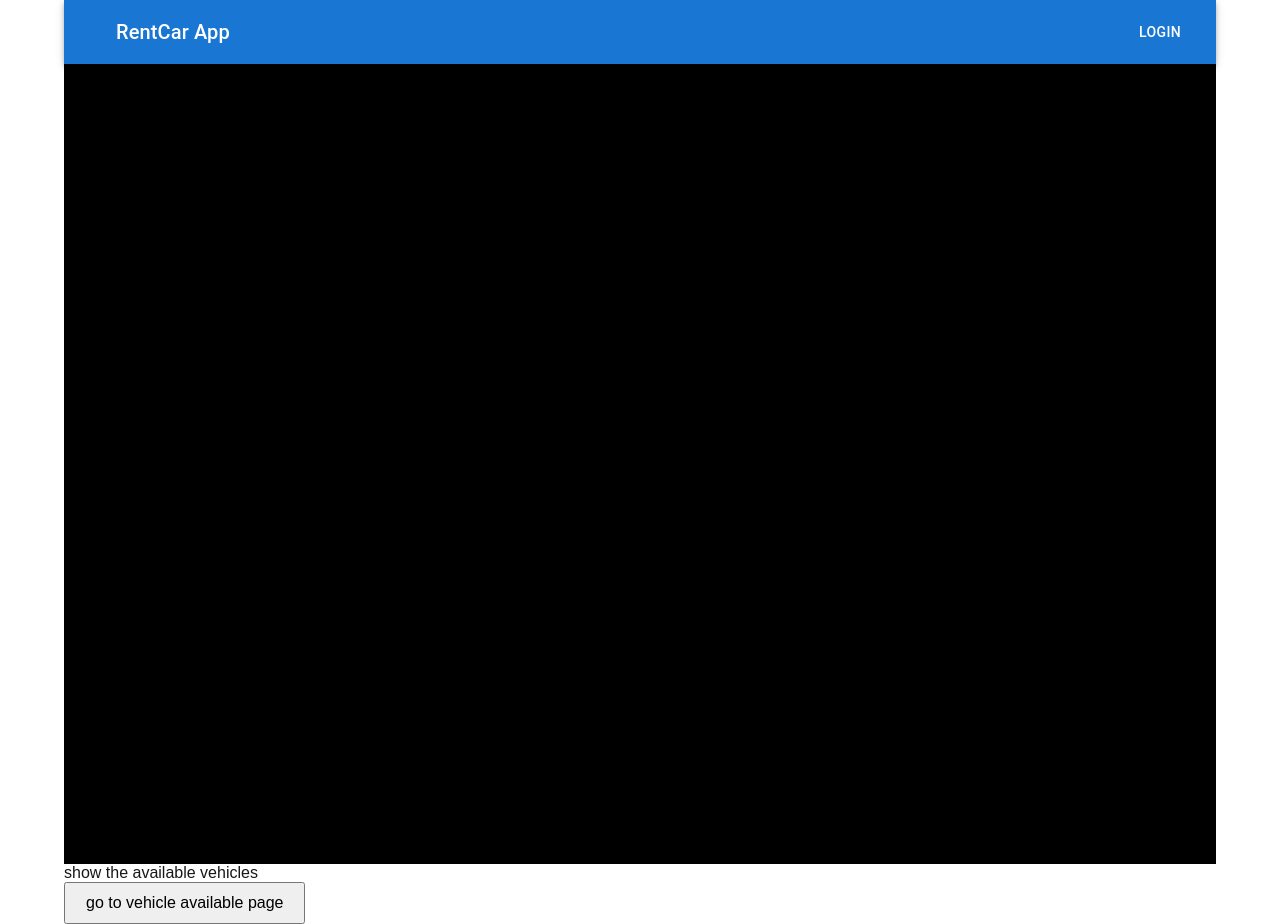
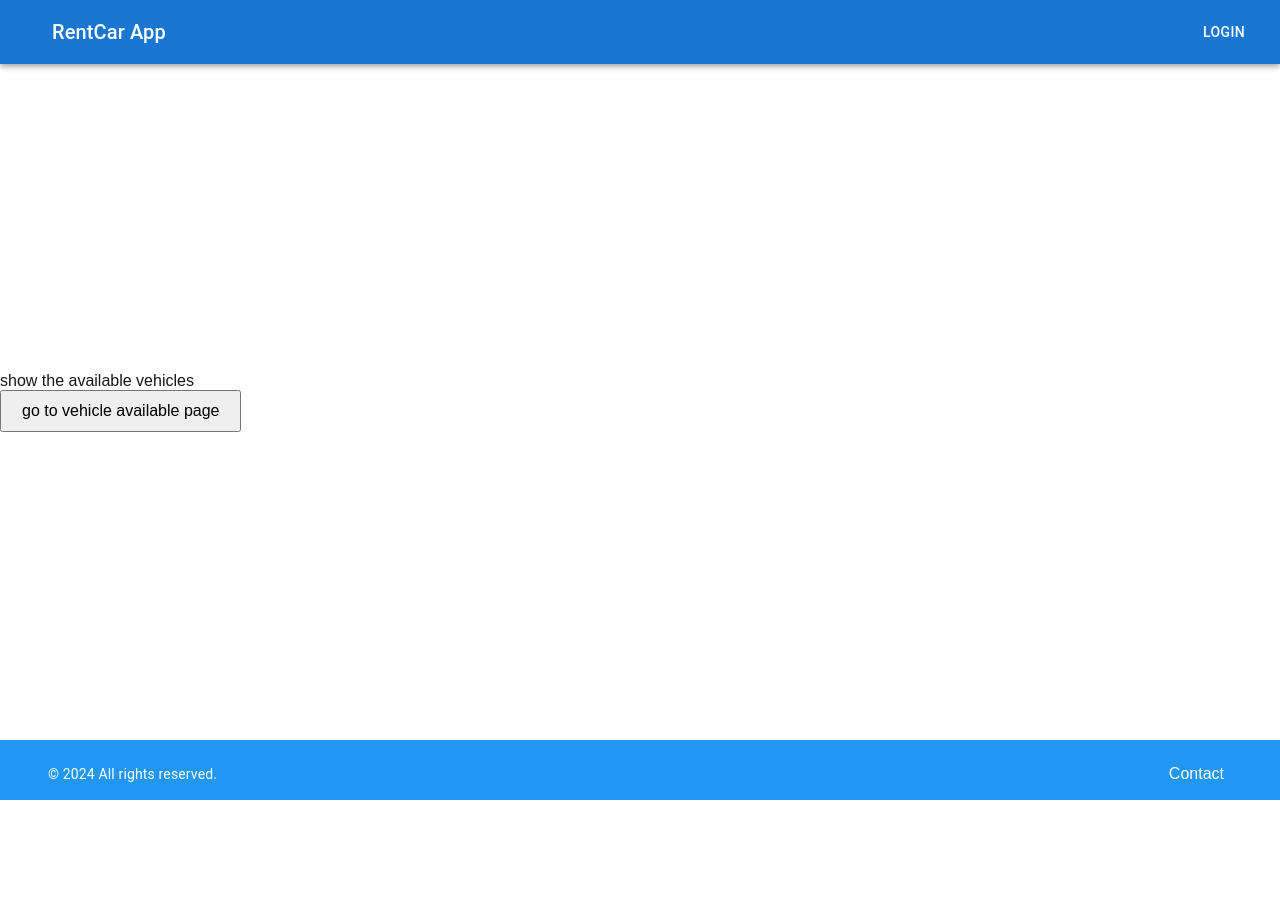
Before and after one commit to ramndiazg/rentcar-frontend, a Next.js app: page / in a window 1280 px wide. After the commit the page ends 800 px from the top, so only its background shows below. Built offline with nearby package versions, Linux system fonts and the light colour scheme.

Commit message:
fixing appbar

```diff
--- a/src/app/components/Footer.js
+++ b/src/app/components/Footer.js
@@ -9,11 +9,15 @@ function Footer() {
     <Box
       component="footer"
       sx={{
-        py: 2,
-        px: 2,
+        py: 3,
+        px: 3,
         mt: "auto",
         backgroundColor: "#2196f3",
         color: "white",
+        width: "100%",
+        height: "60px",
+        position: "sticky",
+        top: "100vh",
       }}
     >
       <Container
--- a/src/app/page.js
+++ b/src/app/page.js
@@ -1,11 +1,10 @@
 "use client";
 
 import { useRouter } from "next/navigation";
-import Appbar from "./components/Appbar"
-// import AppbarTest from "./components/AppbarTest"
-import * as React from 'react';
+import Appbar from "./components/Appbar";
+import Footer from "./components/Footer";
+import * as React from "react";
 import Box from '@mui/material/Box';
-import Container from '@mui/material/Container';
 
 export default function Home() {
   const router = useRouter();
@@ -15,11 +14,15 @@ export default function Home() {
   };
 
   return (
-    <React.Fragment className="Home" style={{ textAlign: "center", padding: "5px" }}>
-      <Container >
+    <Box
+      sx={{
+        display: "flex",
+        flexDirection: "column",
+        minHeight: "100vh",
+      }}
+    >
       <Appbar />
-      {/* <AppbarTest/> */}
-        <Box sx={{ bgcolor: 'black', height: '100vh' }} />
+      <Box component="main" sx={{ flexGrow: 1 }}>
       <p>show the available vehicles</p>
          <button
            onClick={goToAvailableVehicles}
@@ -27,7 +30,8 @@ export default function Home() {
          >
            go to vehicle available page
          </button>
-      </Container>
-    </React.Fragment>
+      </Box>
+      <Footer />
+    </Box>
   );
 }
--- a/src/app/user/page.js
+++ b/src/app/user/page.js
@@ -3,9 +3,7 @@
 import { jwtDecode } from "jwt-decode";
 import { useEffect, useState } from "react";
 import { useRouter } from "next/navigation";
-// import UserDetails from "../components/UserDetails";
 import UserForm from "../components/UserForm";
-// import Appbar from "../components/Appbar";
 import AppbarTest from "../components/AppbarTest"
 import Footer from "../components/Footer";
 import UserTable from "../components/UserTable";
@@ -56,11 +54,9 @@ export default function User() {
 
   return (
     <div>
-      {/* <Appbar /> */}
       <AppbarTest/>
       <div className="" style={{ textAlign: "center", padding: "50px" }}>
         <UserForm />
-        {/* {data && data.map((user) => <UserDetails key={user._id} user={user} />)} */}
         {data.length > 0 ? <UserTable user={data} /> : <p>No users found.</p>}
       </div>
       <Footer />
```
Also changed, not shown: src/app/client/page.js (+0 -7 lines), src/app/dashboard/page.js (+8 -7 lines), src/app/vehicle/page.js (+2 -9 lines). Lines whose indentation alone changed are shown as unchanged.
